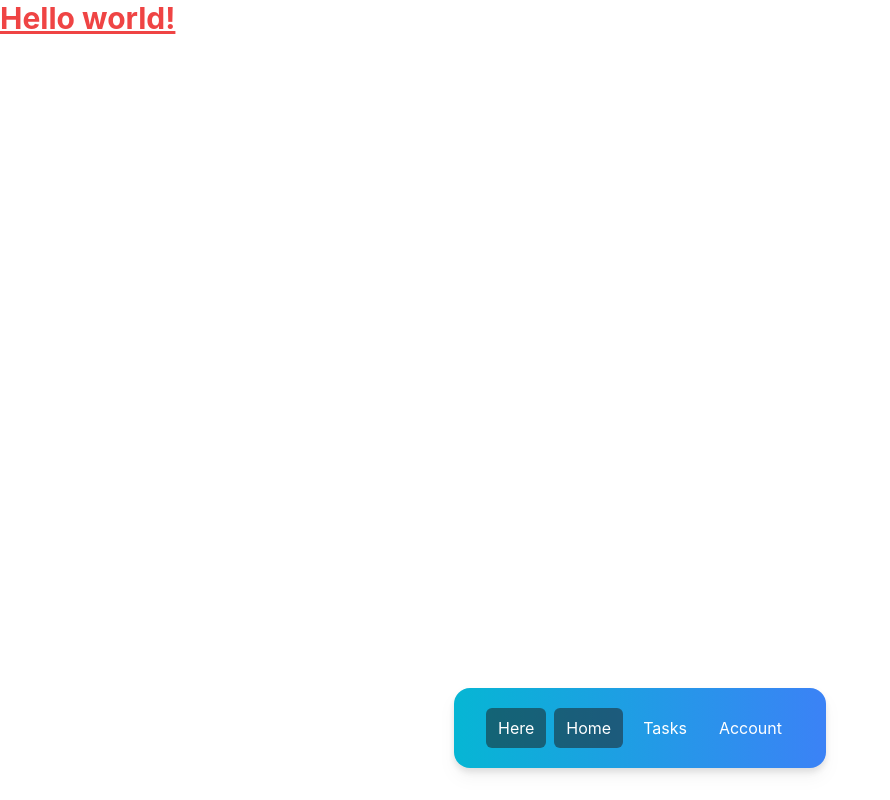
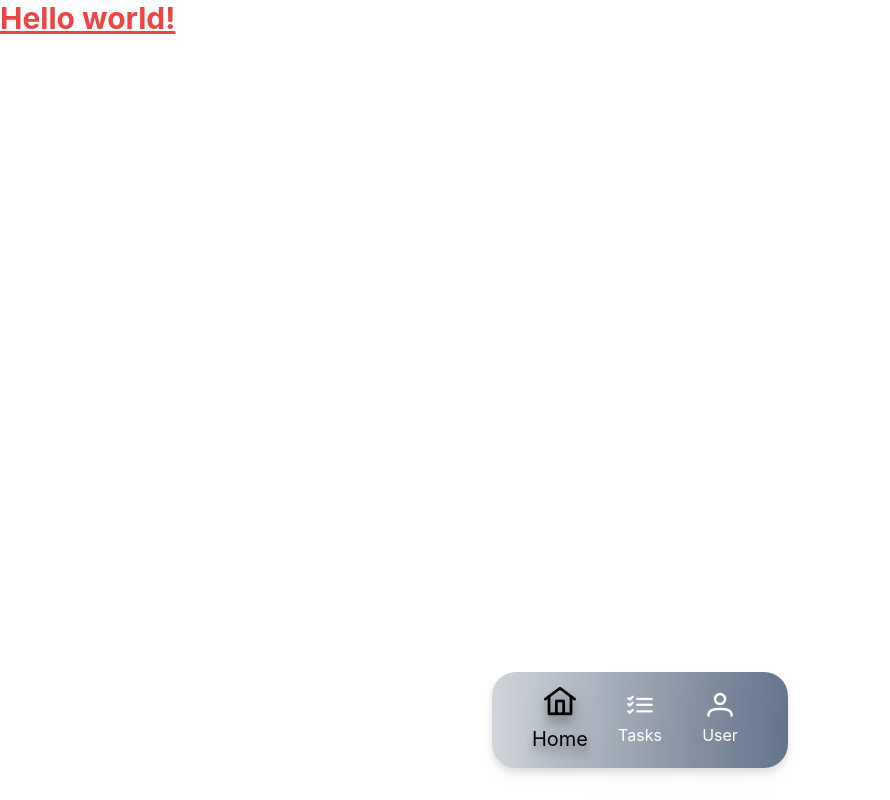
Before and after one commit to rjsreino/ruetinely, a Vue app: page / in a window 1280 px wide. Shown: the whole page, without its empty margins (0-890 px from the left). Built offline with nearby package versions, Linux system fonts and the light colour scheme.

Commit message:
style: added shadows, cleaner hover settings

```diff
--- a/package.json
+++ b/package.json
@@ -12,6 +12,7 @@
   },
   "dependencies": {
     "pinia": "^3.0.1",
+    "primeicons": "^7.0.0",
     "vue": "^3.5.13",
     "vue-router": "^4.5.0"
   },
--- a/src/components/NavBar.vue
+++ b/src/components/NavBar.vue
@@ -1,6 +1,7 @@
 <script setup>
 import logo from '@/assets/img/logo-oscar.png'
 import { RouterLink, useRoute } from 'vue-router'
+import NavBarItem from './NavBarItem.vue'
 const isActiveLink = (routePath) => {
   const route = useRoute()
   return route.path === routePath
@@ -8,9 +9,9 @@ const isActiveLink = (routePath) => {
 </script>
 <template>
   <nav
-    class="fixed bottom-8 left-0 right-0 z-50 bg-gradient-to-r from-cyan-500 to-blue-500 drop-shadow-lg rounded-2xl mx-auto max-w-max"
+    class="fixed bottom-8 left-0 right-0 z-50 bg-gradient-to-r from-gray-300 to-slate-500 drop-shadow-lg rounded-3xl mx-auto max-w-max"
   >
-    <div class="mx-auto px-8">
+    <div class="mx-auto px-8 py-2">
       <div class="flex h-20 items-center justify-between">
         <!--sm:items-stretch sm:justify-start-->
         <div class="flex items-center justify-center">
@@ -24,41 +25,36 @@ const isActiveLink = (routePath) => {
               <RouterLink
                 to="/"
                 :class="[
-                  isActiveLink('/') ? 'bg-stone-900/50' : 'hover:bg-stone-900/75 hover:text-white',
-                  'transition delay-50 duration-300 ease-in-out text-white px-3 py-2 rounded-md',
+                  isActiveLink('/')
+                    ? 'text-black drop-shadow-4xl scale-125'
+                    : 'hover:drop-shadow-2xl text-white drop-shadow-3xl',
+                  'transition delay-50 duration-300 ease-in-out px-3 py-2',
                 ]"
               >
-                Here
-              </RouterLink>
-              <RouterLink
-                to="/"
-                :class="[
-                  isActiveLink('/') ? 'bg-stone-900/50' : 'hover:bg-stone-900/75 hover:text-white',
-                  'transition delay-50 duration-300 ease-in-out text-white px-3 py-2 rounded-md',
-                ]"
-              >
-                Home
+                <NavBarItem primeIcon="home" text="Home" />
               </RouterLink>
               <RouterLink
                 to="/jobs"
                 :class="[
                   isActiveLink('/jobs')
-                    ? 'bg-stone-900/50'
-                    : 'hover:bg-stone-900/75 hover:text-white',
-                  'transition delay-50 duration-300 ease-in-out text-white px-3 py-2 rounded-md',
+                    ? 'text-black drop-shadow-4xl scale-125'
+                    : 'hover:drop-shadow-2xl text-white drop-shadow-3xl',
+                  'transition delay-50 duration-300 ease-in-out px-3 py-2',
                 ]"
-                >Tasks</RouterLink
               >
+                <NavBarItem primeIcon="list-check" text="Tasks" />
+              </RouterLink>
               <RouterLink
                 to="/jobs/add"
                 :class="[
                   isActiveLink('/jobs/add')
-                    ? 'bg-stone-900/50'
-                    : 'hover:bg-stone-900/75 hover:text-white',
-                  'transition delay-50 duration-300 ease-in-out text-white px-3 py-2 rounded-md',
+                    ? 'text-black drop-shadow-4xl scale-125'
+                    : 'hover:drop-shadow-2xl text-white drop-shadow-3xl',
+                  'transition delay-50 duration-300 ease-in-out px-3 py-2',
                 ]"
-                >Account</RouterLink
               >
+                <NavBarItem primeIcon="user" text="User" />
+              </RouterLink>
             </div>
           </div>
         </div>
--- a/src/components/NavBarItem.vue
+++ b/src/components/NavBarItem.vue
@@ -4,7 +4,7 @@ defineProps({
     type: Object,
     default: null,
   },
-  imageUrl: {
+  primeIcon: {
     type: String,
     default: '',
   },
@@ -15,14 +15,14 @@ defineProps({
 })
 </script>
 <template>
-    <div class="flex flex-col items-center w-16">
+  <div class="flex flex-col items-center w-12">
     <!--div for image/icon/logo-->
     <div class="flex items-center justify-center">
-            <component :is="icon" :size="24" v-if="icon"/>
-            <img v-else-if="imageUrl" :src="imageUrl" alt="icon" class="size-6px"
+      <component :is="icon" :size="36" v-if="icon" />
+      <i v-else-if="primeIcon" :class="`pi pi-${primeIcon}`" style="font-size: 1.6rem"></i>
     </div>
     <!--div for text under logo-->
-        <div class="mt-2 text-sm text-center">
+    <div class="mt-1 text-md text-center">
       {{ text }}
     </div>
   </div>
--- a/src/main.js
+++ b/src/main.js
@@ -1,4 +1,5 @@
 import './assets/index.css'
+import 'primeicons/primeicons.css'
 
 import { createApp } from 'vue'
 import { createPinia } from 'pinia'
--- a/tailwind.config.js
+++ b/tailwind.config.js
@@ -9,6 +9,11 @@ export default {
       gridTemplateColumns: {
         '70/30': '70% 28%',
       },
+      dropShadow: {
+        '2xl': ['0 10px 8px rgba(0, 0, 0, 0.20)', '0 4px 3px rgba(0, 0, 0, 0.35)'],
+        '3xl': '0 35px 35px rgba(0, 0, 0, 0.25)',
+        '4xl': ['0 12px 10px rgba(0, 0, 0, 0.20)', '0 5px 4px rgba(0, 0, 0, 0.35)'],
+      },
     },
   },
   variants: {
```
Also changed, not shown: 1 other file (tests, documents, lock files or other folders). Lines whose indentation alone changed are shown as unchanged.
